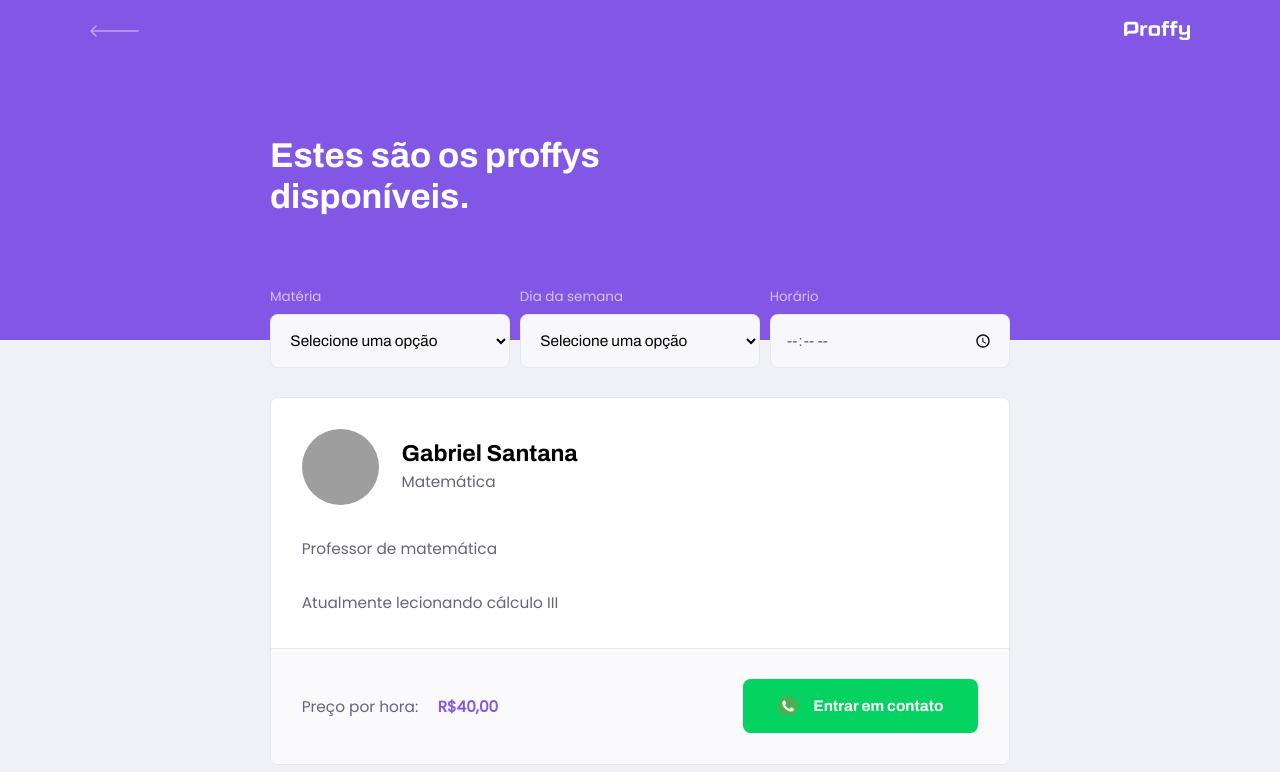
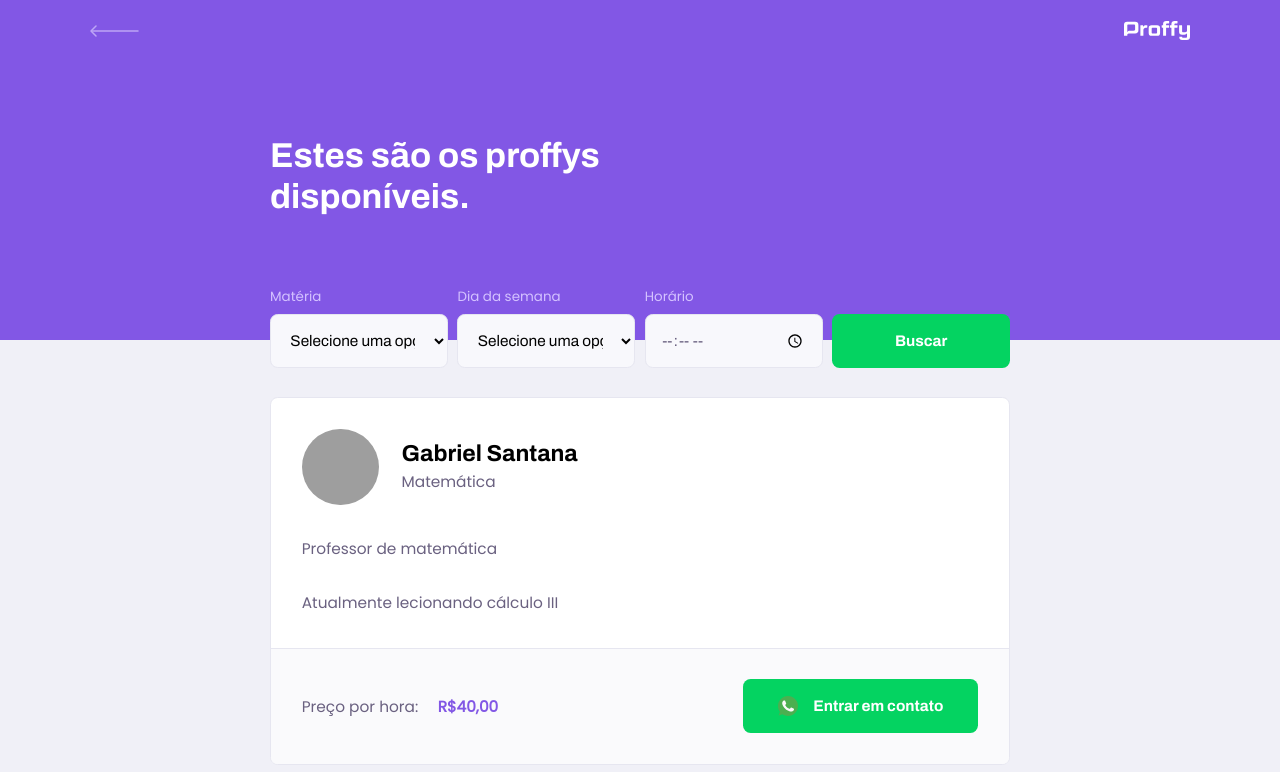
Before and after one commit to gabrielsanttana/proffy, a React (Create React App) app in the folder frontend/: page /estudar in a window 1280 px wide. Shown: the top 772 px of the page. Built offline with nearby package versions, Linux system fonts and the light colour scheme; grey boxes are pictures that could not be loaded.

Commit message:
Add state and handler for class form filters

```diff
--- a/frontend/src/pages/TeacherList/index.tsx
+++ b/frontend/src/pages/TeacherList/index.tsx
@@ -1,4 +1,5 @@
-import React from 'react';
+import React, {useState, FormEvent} from 'react';
+import api from '../../services/api';
 import Header from '../../components/Header';
 import Input from '../../components/Input';
 import Select from '../../components/Select';
@@ -6,6 +7,27 @@ import TeacherCard from '../../components/TeacherCard';
 import './styles.css';
 
 const TeacherList: React.FC = () => {
+  const [availableClasses, setAvailableClasses] = useState([]);
+  const [formData, setFormData] = useState({
+    subject: '',
+    week_day: '',
+    from: '',
+  });
+
+  const searchForClasses = async (event: FormEvent) => {
+    event.preventDefault();
+
+    const response = await api.get('/classes', {
+      params: {
+        subject: '',
+        week_day: '',
+        from: '',
+      },
+    });
+
+    setAvailableClasses(response.data);
+  };
+
   const subjectOptions = [
     {
       label: 'Artes',
@@ -80,17 +102,42 @@ const TeacherList: React.FC = () => {
     },
   ];
 
+  console.log('formData', formData);
+  console.log('availableClasses', availableClasses);
+
   return (
     <div id="teacher-list-container" className="container">
       <Header title="Estes são os proffys disponíveis.">
         <form id="search-teachers">
-          <Select name="subject" label="Matéria" options={subjectOptions} />
+          <Select
+            name="subject"
+            label="Matéria"
+            options={subjectOptions}
+            onChange={(event) =>
+              setFormData({...formData, subject: event.target.value})
+            }
+          />
           <Select
             name="weekday"
             label="Dia da semana"
             options={weekDayOptions}
+            onChange={(event) =>
+              setFormData({...formData, week_day: event.target.value})
+            }
           />
-          <Input name="hour" label="Horário" type="time" />
+          <Input
+            name="hour"
+            label="Horário"
+            type="time"
+            value={formData.from}
+            onChange={(event) =>
+              setFormData({...formData, from: event.target.value})
+            }
+          />
+
+          <button type="submit" onClick={searchForClasses}>
+            Buscar
+          </button>
         </form>
       </Header>
 
--- a/frontend/src/pages/TeacherList/styles.css
+++ b/frontend/src/pages/TeacherList/styles.css
@@ -9,6 +9,26 @@
 
 #search-teachers label {
   color: var(--color-text-in-primary);
+}
+
+#search-teachers button {
+  width: 100%;
+  height: 5.6rem;
+  background-color: var(--color-secondary);
+  color: var(--color-button-text);
+  font: 700 1.6rem Archivo;
+  border: 0;
+  border-radius: 0.8rem;
+  display: flex;
+  align-items: center;
+  justify-content: center;
+  cursor: pointer;
+  margin-top: 3.2rem;
+  transition: background-color 0.2s;
+}
+
+#search-teachers button:hover {
+  background-color: var(--color-secondary-dark);
 }
 
 #teacher-list-container main {
@@ -23,7 +43,7 @@
 
   #search-teachers {
     display: grid;
-    grid-template-columns: repeat(3, 1fr);
+    grid-template-columns: repeat(4, 1fr);
     column-gap: 1rem;
     position: absolute;
     bottom: -28px;
--- a/frontend/src/pages/TeacherRegister/index.tsx
+++ b/frontend/src/pages/TeacherRegister/index.tsx
@@ -154,7 +154,7 @@ const Register: React.FC = () => {
   return (
     <div id="teacher-register-container" className="container">
       <Header
-        title="Que incrível que você quer dar aulas"
+        title="Que incrível que você quer dar aulas."
         description="O primeiro passo é preencher esse formulário de inscrição"
       />
 
```
